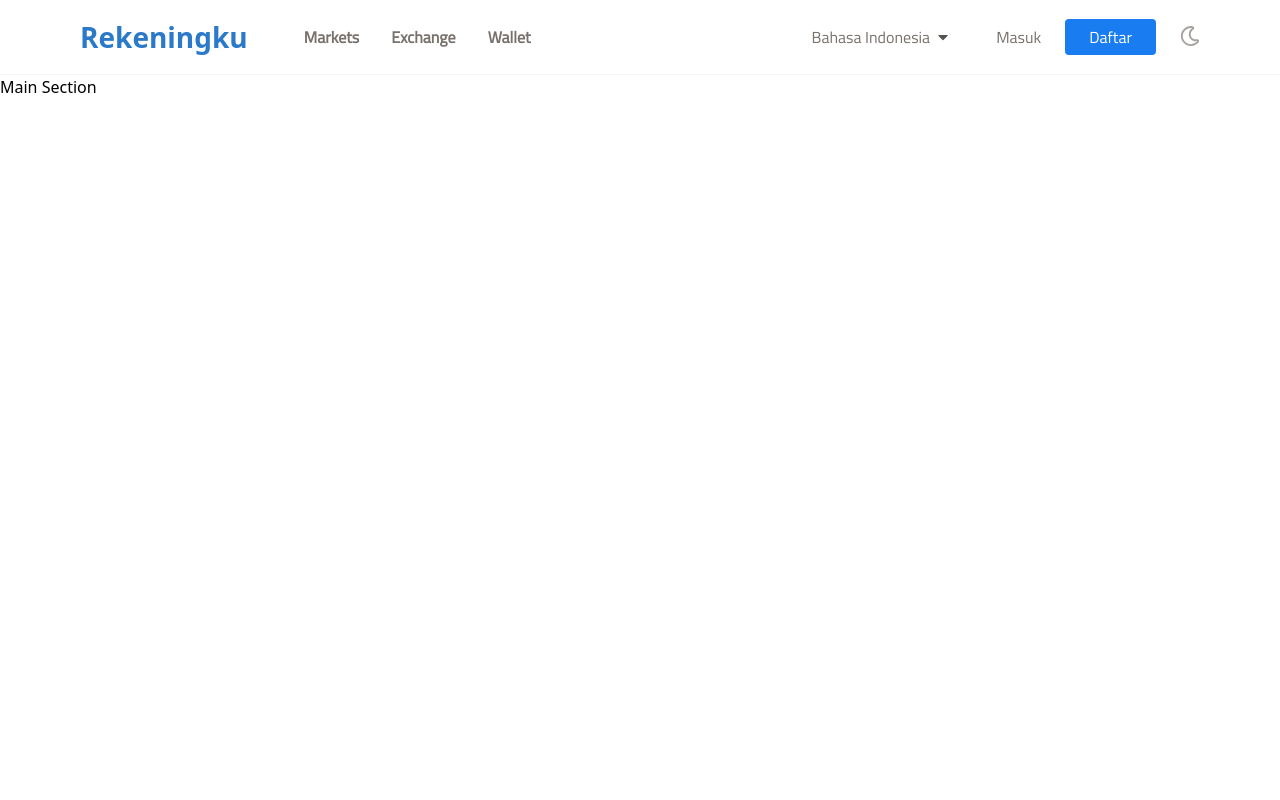
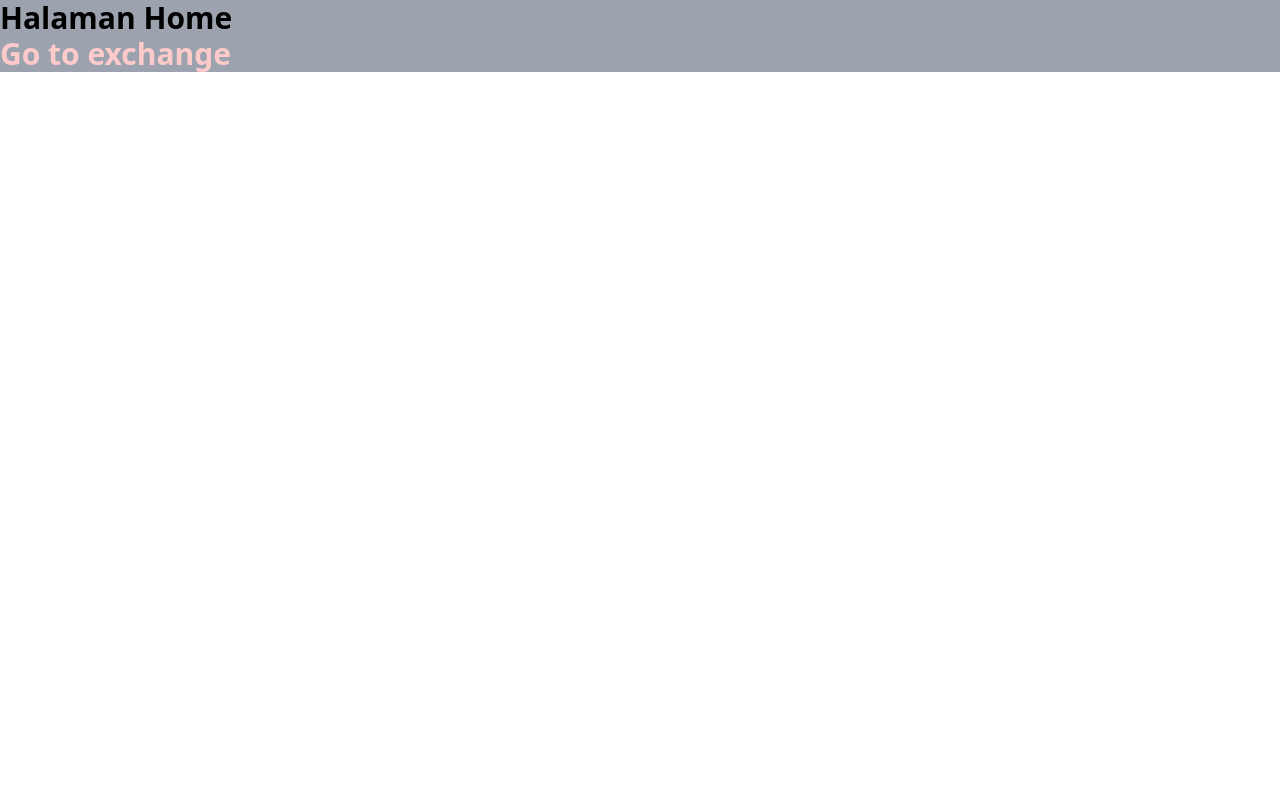
Before and after one commit to nadrianfikri/clone-rekeningku, a React (Create React App) app: page / in a window 1280 px wide. Shown: the top 800 px of the page. Built offline with nearby package versions, Linux system fonts and the light colour scheme.

Commit message:
prepare routes many pages

```diff
--- a/src/App.js
+++ b/src/App.js
@@ -1,10 +1,12 @@
-import { Exchange } from './pages';
+import { Routes, Route } from 'react-router-dom';
+import { Home, Exchange } from './pages';
 
 function App() {
   return (
-    <div className="">
-      <Exchange />
-    </div>
+    <Routes>
+      <Route path="/" element={<Home />} />
+      <Route path="trade" element={<Exchange />} />
+    </Routes>
   );
 }
 
--- /dev/null
+++ b/src/pages/Home/index.js
@@ -0,0 +1,14 @@
+import { Link } from 'react-router-dom';
+
+function index() {
+  return (
+    <div className="bg-gray-400 min-h-scree text-3xl font-bold ">
+      <p>Halaman Home</p>
+      <Link className="text-red-200" to="/trade">
+        Go to exchange
+      </Link>
+    </div>
+  );
+}
+
+export default index;
--- a/src/pages/index.js
+++ b/src/pages/index.js
@@ -1,4 +1,4 @@
-// import Home from './Home';
+import Home from './Home';
 import Exchange from './Exchange';
 
-export { Exchange };
+export { Home, Exchange };
```
